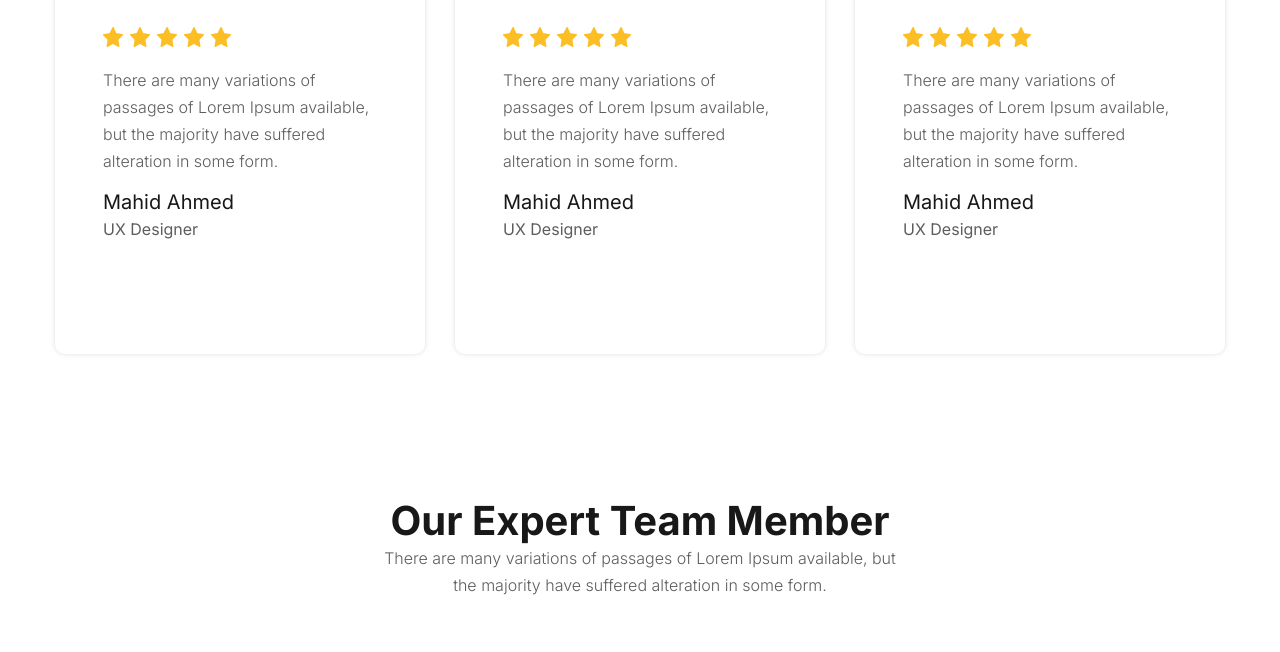
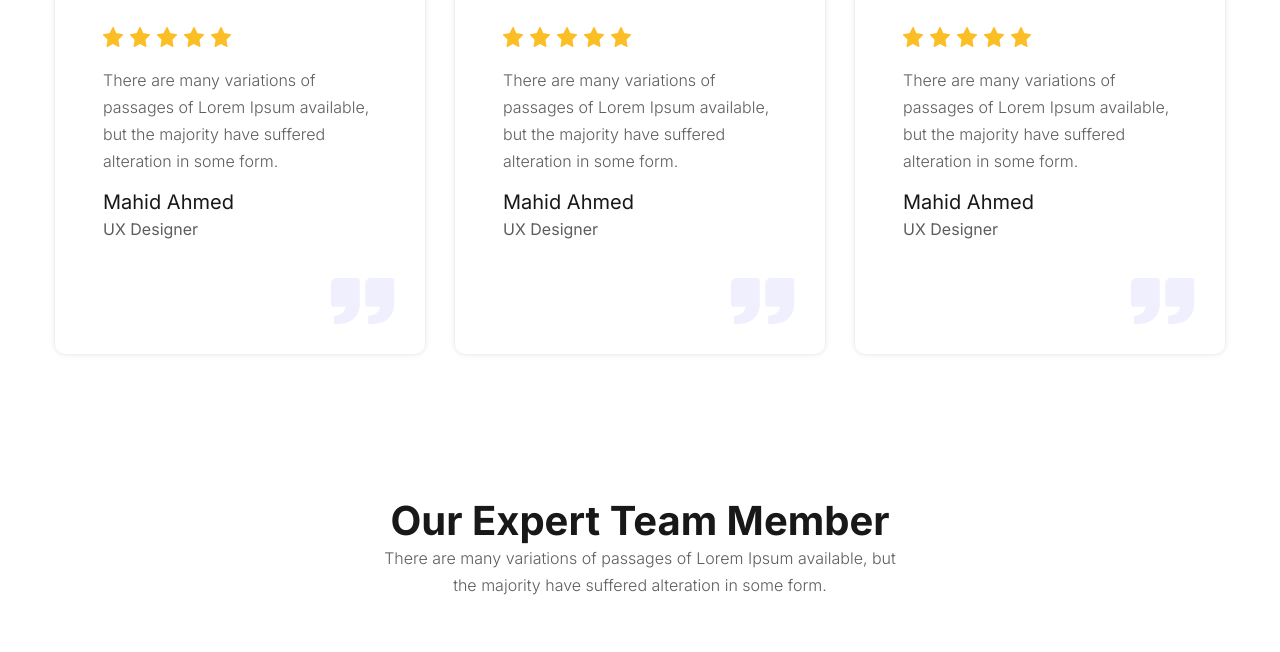
Before and after one commit to shahriar1100/class13-figma-project, a plain HTML site: page index.html in a window 1280 px wide. Shown: the part 4167-4819 px from the top of the page. Drawn offline with Linux system fonts and the light colour scheme.

Commit message:
qute image add in revew section

```diff
--- a/css/style.css
+++ b/css/style.css
@@ -310,6 +310,7 @@ nav ul li a:hover {
   height: 425px;
   padding: 48px;
   border-radius: 10px;
+  position: relative;
   box-shadow: 0px 0px 5px 0px rgba(217,209,209,0.75);
 -webkit-box-shadow: 0px 0px 5px 0px rgba(217,209,209,0.75);
 -moz-box-shadow: 0px 0px 5px 0px rgba(217,209,209,0.75);
@@ -319,6 +320,7 @@ nav ul li a:hover {
   height: 425px;
   padding: 48px;
   border-radius: 10px;
+  position: relative;
   box-shadow: 0px 0px 5px 0px rgba(217,209,209,0.75);
 -webkit-box-shadow: 0px 0px 5px 0px rgba(217,209,209,0.75);
 -moz-box-shadow: 0px 0px 5px 0px rgba(217,209,209,0.75);
@@ -328,6 +330,7 @@ nav ul li a:hover {
   height: 425px;
   padding: 48px;
   border-radius: 10px;
+  position: relative;
   box-shadow: 0px 0px 5px 0px rgba(217,209,209,0.75);
 -webkit-box-shadow: 0px 0px 5px 0px rgba(217,209,209,0.75);
 -moz-box-shadow: 0px 0px 5px 0px rgba(217,209,209,0.75);
@@ -353,6 +356,11 @@ nav ul li a:hover {
   font-weight: 400;
   color: #5D5D5D;
   padding-top: 5px;
+}
+.quateImg{
+  position: absolute;
+  right: 30px;
+  bottom: 30px;
 }
 /* review part end */
 
--- a/index.html
+++ b/index.html
@@ -258,6 +258,7 @@
             <div class="reviewItem">
               <img class="clint" src="images/clint.png" alt="clint.png" />
               <img class="star" src="images/star.png" alt="star.png" />
+              <img class="quateImg" src="images/quate.png" alt="">
               <p class="description">
                 There are many variations of <br />passages of Lorem Ipsum
                 available, <br />but the majority have suffered <br />alteration
@@ -273,6 +274,7 @@
             <div class="reviewItem">
               <img class="clint" src="images/clint.png" alt="clint.png" />
               <img class="star" src="images/star.png" alt="star.png" />
+              <img class="quateImg" src="images/quate.png" alt="">
               <p class="description">
                 There are many variations of <br />passages of Lorem Ipsum
                 available, <br />but the majority have suffered <br />alteration
@@ -288,6 +290,7 @@
             <div class="reviewItem">
               <img class="clint" src="images/clint.png" alt="clint.png" />
               <img class="star" src="images/star.png" alt="star.png" />
+              <img class="quateImg" src="images/quate.png" alt="">
               <p class="description">
                 There are many variations of <br />passages of Lorem Ipsum
                 available, <br />but the majority have suffered <br />alteration
```
Also changed, not shown: images/quate.png (added).
